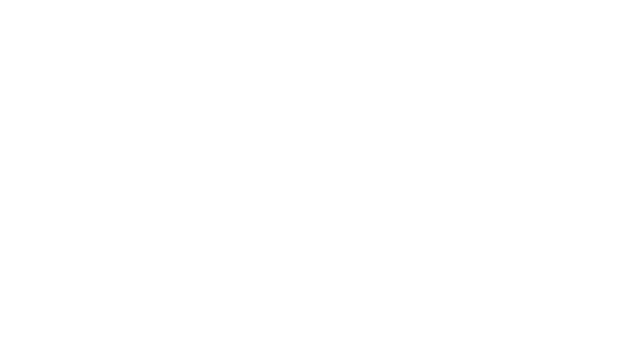
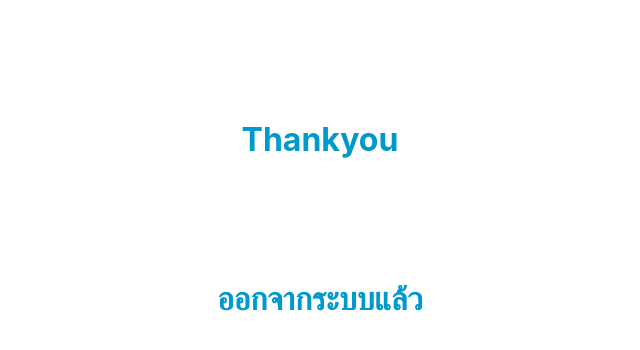
Before and after one commit to chanathipsukphonsawan/nscproject, a React (Create React App) app in the folder client/: page /logout in a window 1280 px wide. Before the commit this address had no page. Shown: the top 350 px of the page, without its empty margins (320-960 px from the left). Built offline with nearby package versions, Linux system fonts and the light colour scheme.

Commit message:
logout page

```diff
--- a/client/src/App.js
+++ b/client/src/App.js
@@ -4,6 +4,7 @@ import { ToastContainer } from "react-toastify";
 
 import Login from "./component/Login/login"
 import Home from "./component/Home/home";
+import Logoutpage from "./page/logoutpage";
 
 const containerStyle = {
     position: 'fixed',
@@ -22,6 +23,7 @@ function App() {
             <Routes>
                 <Route path="/" element={<Home/>} />
                 <Route path="/login" element={<Login/>} />
+                <Route path="/logout" element={<Logoutpage/>} />
             </Routes>
             <ToastContainer style={containerStyle}/>
             </BrowserRouter>
--- a/client/src/component/Custom/custom.js
+++ b/client/src/component/Custom/custom.js
@@ -14,7 +14,7 @@ const Loginbar =() =>{
     const handdletLogout =() =>{
         localStorage.removeItem("jwt")
         setIsLoggedIn(false)
-        navigate('/')
+        navigate('/logout')
     }
     return <bar>
         {isLoggedIn ?(
--- /dev/null
+++ b/client/src/page/logoutpage.js
@@ -0,0 +1,12 @@
+
+const Logoutpage = () =>{
+    return (
+        <div >
+            <h1 style={{ textAlign: "center",color: '#0099CC',marginTop:'120px'}}>Thankyou </h1>
+            <h1 style={{ textAlign: "center",color: '#0099CC',marginTop:'120px'}}>ออกจากระบบแล้ว </h1>
+
+        </div>
+    )
+}
+
+export default Logoutpage;
```
Also changed, not shown: client/src/image/nsc.png (added).
